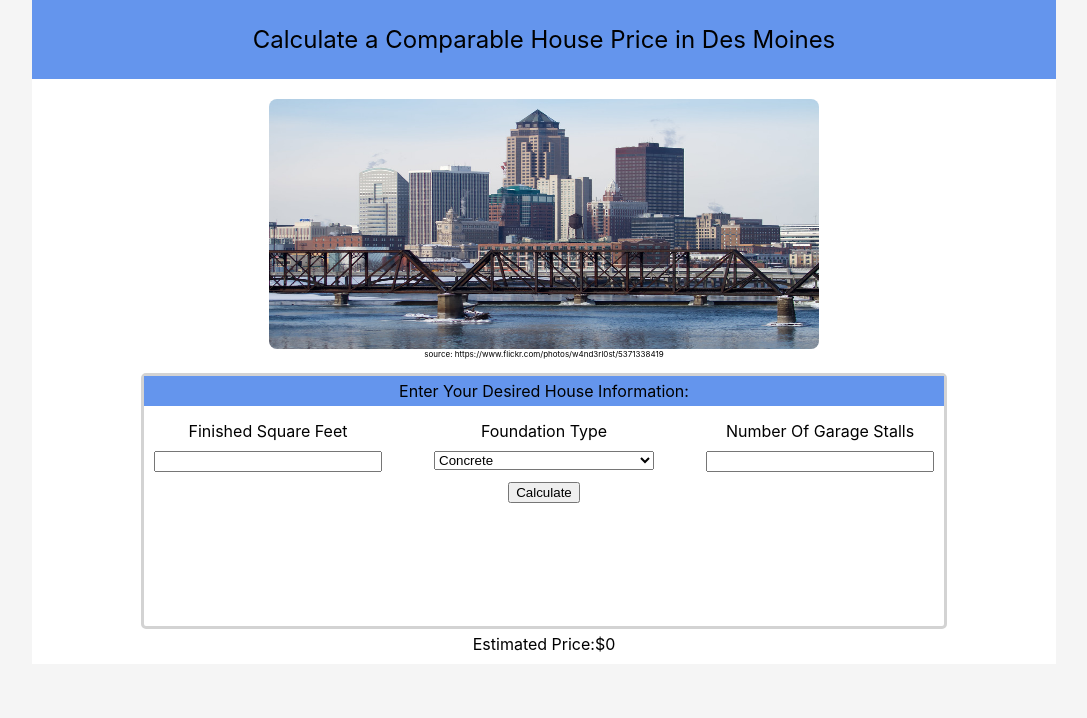
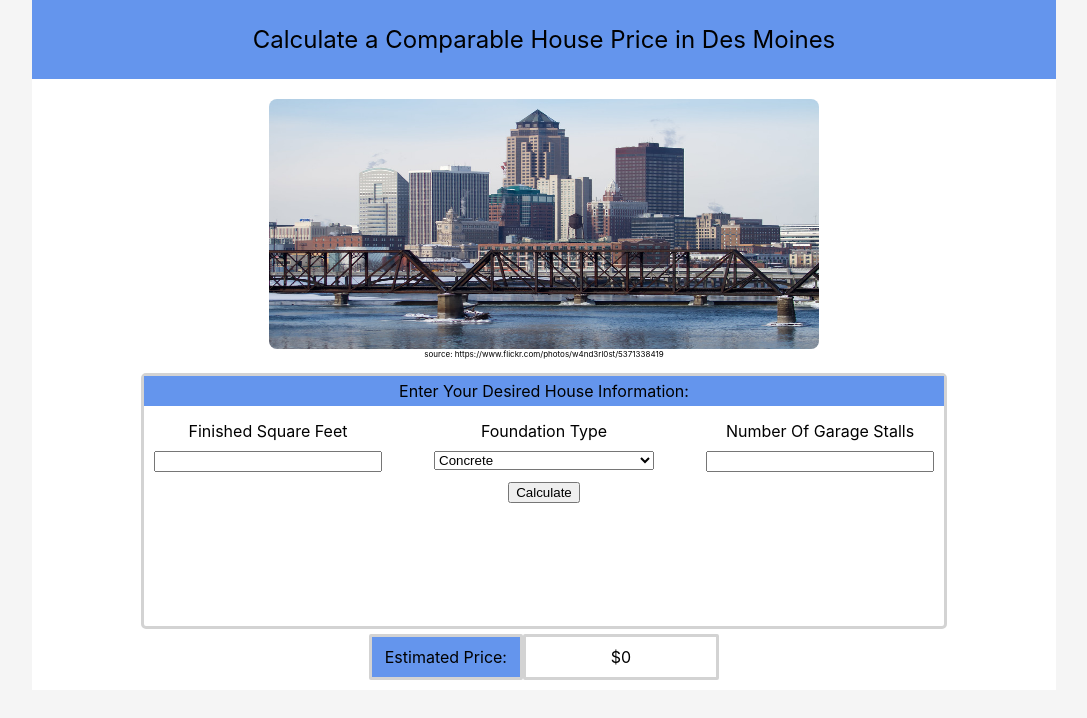
Before and after one commit to HansonMichaelR/PythonGroupProject, a React (Create React App) app in the folder purple-cobras-group-project-front-end/: page / in a window 1280 px wide. Shown: the top 718 px of the page, without its empty margins (96-1183 px from the left). Built offline with nearby package versions, Linux system fonts and the light colour scheme.

Commit message:
add headers to jupyter notebook and css on frontend

```diff
--- a/purple-cobras-group-project-front-end/src/components/front-end.css
+++ b/purple-cobras-group-project-front-end/src/components/front-end.css
@@ -65,4 +65,21 @@
     display: flex;
     flex-direction: row;
     margin-bottom: 10px;
+    width: 350px;
 }
+
+.result-title {
+    padding: 10px;
+    background-color: cornflowerblue;
+    border-radius: 2px;
+    border: solid lightgray;
+    width: 150px;
+}
+
+.result-prediction {
+    padding: 10px;
+    background-color: white;
+    border-radius: 2px;
+    border: solid lightgray;
+    width: 200px;
+}
--- a/purple-cobras-group-project-front-end/src/components/front-end.js
+++ b/purple-cobras-group-project-front-end/src/components/front-end.js
@@ -52,8 +52,8 @@ export const FrontEnd = () => {
                 </Formik>
             </div>
             <div className='result-container'>
-              <div>Estimated Price:</div>
-              <div>${prediction}</div>
+              <div className='result-title'>Estimated Price:</div>
+              <div className='result-prediction'>${prediction}</div>
             </div>
         </div>
     );
```
Also changed, not shown: 2 other files (tests, documents, lock files or other folders).
